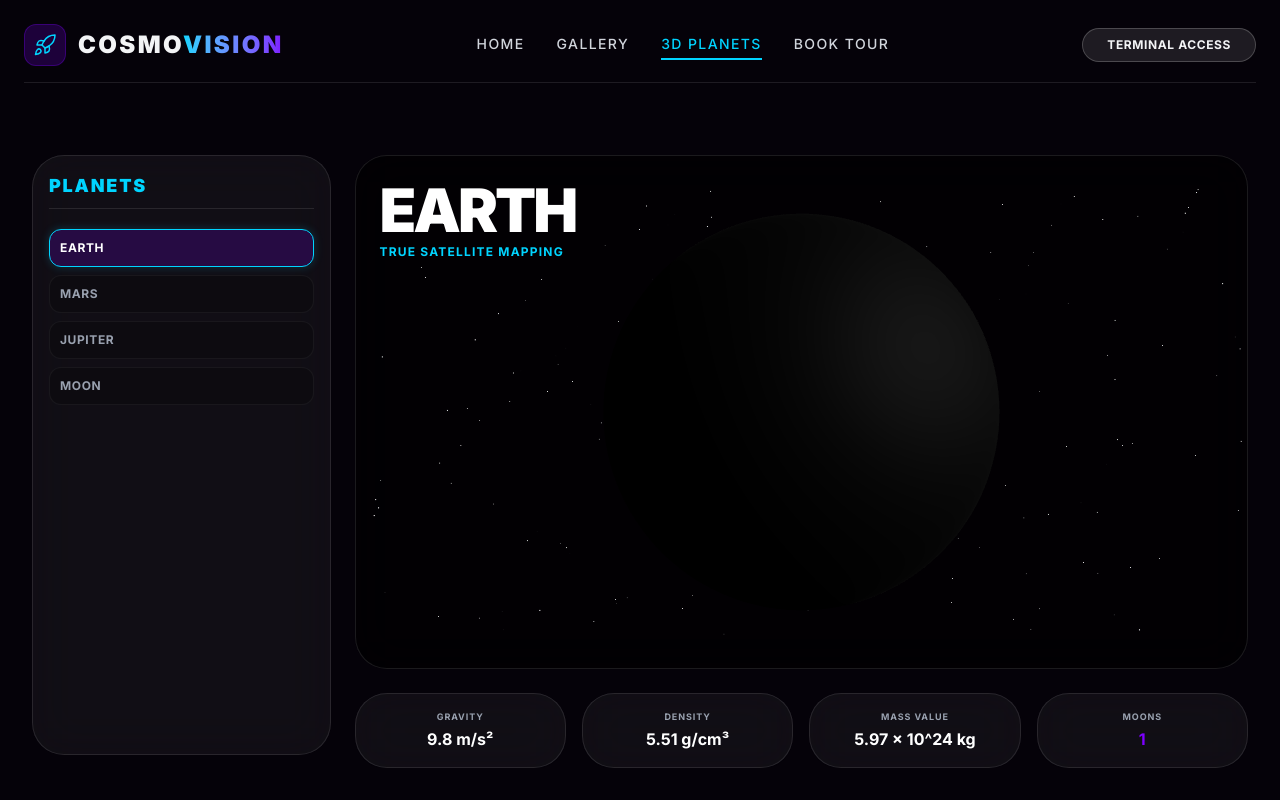
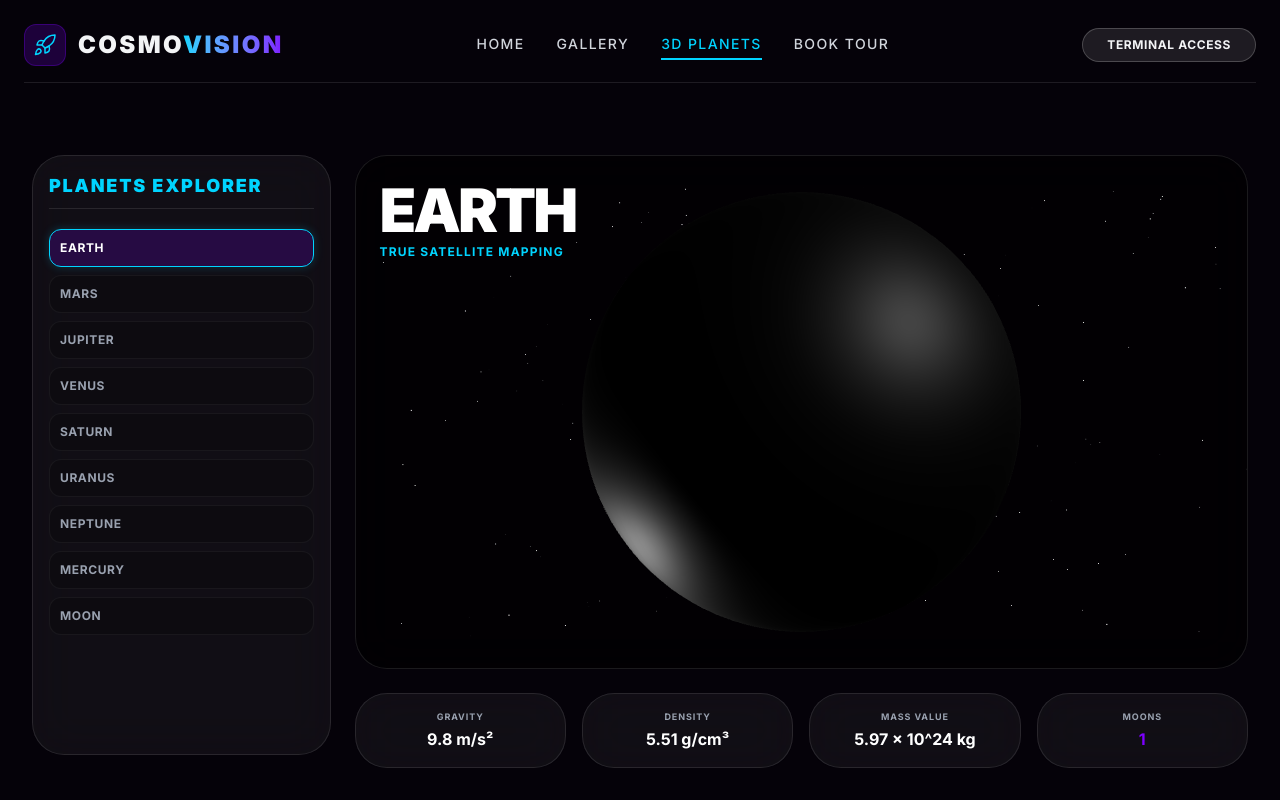
Before and after one commit to abdallahfarouk959-star/Space, a React (Vite) app: page /planets in a window 1280 px wide. Built offline with nearby package versions, Linux system fonts and the light colour scheme.

Commit message:
Fix: Add all 8 planets with crossOrigin textures

```diff
--- a/src/pages/Planets.tsx
+++ b/src/pages/Planets.tsx
@@ -14,37 +14,43 @@ interface Planet {
   textureUrl: string;
 }
 
+// 1. القائمة الكاملة لكل كواكب المجموعة الشمسية الـ 8 + القمر بروابط صور حقيقية ومضمونة
 const SOLAR_SYSTEM_DATA: Planet[] = [
-  { id: "earth", englishName: "Earth", gravity: 9.8, density: 5.51, moonsCount: 1, massValue: 5.97, massExponent: 24, textureUrl: "https://raw.githubusercontent.com/mrdoob/three.js/master/examples/textures/planets/earth_atmos_2048.jpg" },
+  { id: "earth", englishName: "Earth", gravity: 9.8, density: 5.51, moonsCount: 1, massValue: 5.97, massExponent: 24, textureUrl: "https://unpkg.com/three-globe/example/img/earth-blue-marble.jpg" },
   { id: "mars", englishName: "Mars", gravity: 3.71, density: 3.93, moonsCount: 2, massValue: 6.41, massExponent: 23, textureUrl: "https://raw.githubusercontent.com/mrdoob/three.js/master/examples/textures/planets/mars_1k_color.jpg" },
   { id: "jupiter", englishName: "Jupiter", gravity: 24.79, density: 1.32, moonsCount: 95, massValue: 1.89, massExponent: 27, textureUrl: "https://raw.githubusercontent.com/mrdoob/three.js/master/examples/textures/planets/jupiter_1k_color.jpg" },
+  { id: "venus", englishName: "Venus", gravity: 8.87, density: 5.24, moonsCount: 0, massValue: 4.86, massExponent: 24, textureUrl: "https://raw.githubusercontent.com/mrdoob/three.js/master/examples/textures/planets/venus_atmosphere.jpg" },
+  { id: "saturn", englishName: "Saturn", gravity: 10.44, density: 0.68, moonsCount: 146, massValue: 5.68, massExponent: 26, textureUrl: "https://raw.githubusercontent.com/mrdoob/three.js/master/examples/textures/planets/saturn.png" },
+  { id: "uranus", englishName: "Uranus", gravity: 8.69, density: 1.27, moonsCount: 28, massValue: 8.68, massExponent: 25, textureUrl: "https://raw.githubusercontent.com/mrdoob/three.js/master/examples/textures/planets/uranus.png" },
+  { id: "neptune", englishName: "Neptune", gravity: 11.15, density: 1.63, moonsCount: 16, massValue: 1.02, massExponent: 26, textureUrl: "https://raw.githubusercontent.com/mrdoob/three.js/master/examples/textures/planets/neptune.png" },
+  { id: "mercury", englishName: "Mercury", gravity: 3.7, density: 5.42, moonsCount: 0, massValue: 3.3, massExponent: 23, textureUrl: "https://raw.githubusercontent.com/mrdoob/three.js/master/examples/textures/planets/mercury.png" },
   { id: "moon", englishName: "Moon", gravity: 1.62, density: 3.34, moonsCount: 0, massValue: 7.34, massExponent: 22, textureUrl: "https://raw.githubusercontent.com/mrdoob/three.js/master/examples/textures/planets/moon_1k_color.jpg" }
 ];
 
-// مكون الكوكب الحقيقي 3D
+// مكون عرض الكوكب الحقيقي 3D مع حل مشكلة الألوان السوداء
 const RealPlanet3D = ({ textureUrl }: { textureUrl: string }) => {
-  // كود سحري خفيف عشان يحمل الصورة كـ Texture جوه الـ Canvas
   return (
     <div style={{ width: "100%", height: "450px", position: "relative" }}>
-      <Canvas camera={{ position: [0, 0, 3.5], fov: 45 }}>
-        {/* إضاءة قوية تحاكي ضوء الشمس من اتجاه معين لتبدو القارات واضحة ولها ظل طبيعي */}
-        <ambientLight intensity={0.6} />
-        <directionalLight position={[5, 3, 5]} intensity={2.5} color="#ffffff" />
-        <Stars radius={100} depth={50} count={2500} factor={4} saturation={0.5} fade speed={1} />
+      <Canvas camera={{ position: [0, 0, 3.2], fov: 45 }}>
+        {/* تفريغ إضاءة قوية جداً وموزعة عشان الكوكب ينور من كل حتة ومايطلعش أسود */}
+        <ambientLight intensity={1.5} />
+        <directionalLight position={[5, 5, 5]} intensity={2.5} />
+        <directionalLight position={[-5, -5, -5]} intensity={1.2} />
+        <Stars radius={100} depth={50} count={2000} factor={4} saturation={0.5} fade speed={1} />
 
         <Sphere args={[1.2, 64, 64]}>
-          {/* هنا بنحط الخامة الحقيقية وبنعطيها رابط الصورة */}
+          {/* meshStandardMaterial مع إضافة خيار الأمان لمنع السواد */}
           <meshStandardMaterial
-            key={textureUrl} // لتحديث الصورة فوراً عند تغيير الكوكب
-            roughness={0.8}
+            key={textureUrl}
+            roughness={0.6}
             metalness={0.1}
           >
-            {/* كاميرا ريأكت ثري فايبر الذكية هتحول الصورة دي لغلاف كروي حقيقي */}
-            <texture attach="map" url={textureUrl} />
+            {/* الدالة السحرية دي بتجبر المتصفح إنه يقبل الصورة بدون حظر حماية (CORS) */}
+            <texture attach="map" url={textureUrl} crossOrigin="anonymous" />
           </meshStandardMaterial>
         </Sphere>
 
-        <OrbitControls enableZoom={true} autoRotate autoRotateSpeed={0.4} />
+        <OrbitControls enableZoom={true} autoRotate autoRotateSpeed={0.5} />
       </Canvas>
     </div>
   );
@@ -70,10 +76,10 @@ export default function Planets() {
 
   return (
     <div className="flex-1 flex flex-col lg:flex-row gap-6 p-2">
-      {/* القائمة الجانبية */}
+      {/* القائمة الجانبية السكرول */}
       <GlassCard className="w-full lg:w-1/4 flex flex-col gap-3 max-h-[150px] lg:max-h-[600px] overflow-y-auto p-4 hide-scrollbar">
         <h2 className="text-lg font-black uppercase tracking-widest text-space-cyan mb-2 border-b border-white/10 pb-2 hidden lg:block">
-          Planets
+          Planets explorer
         </h2>
         <div className="flex flex-row lg:flex-col gap-2 overflow-x-auto lg:overflow-x-visible pb-2 lg:pb-0">
           {planets.map((planet) => (
@@ -107,7 +113,7 @@ export default function Planets() {
           <RealPlanet3D textureUrl={selectedPlanet.textureUrl} />
         </GlassCard>
 
-        {/* الكروت */}
+        {/* كروت البيانات */}
         <div className="grid grid-cols-2 md:grid-cols-4 gap-4">
           <GlassCard className="p-4 text-center flex flex-col justify-center">
             <span className="text-[9px] uppercase text-gray-400 tracking-widest block mb-1 font-bold">Gravity</span>
```
